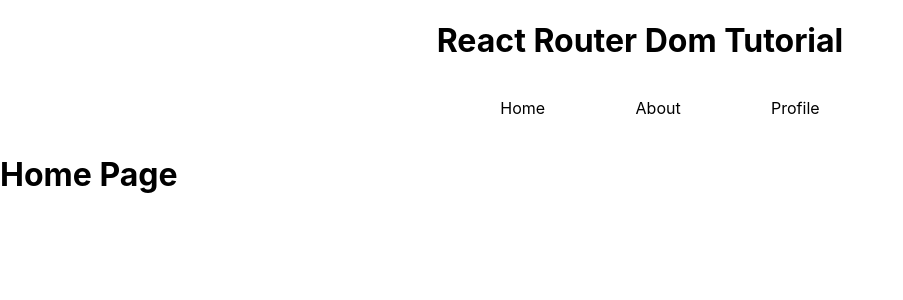
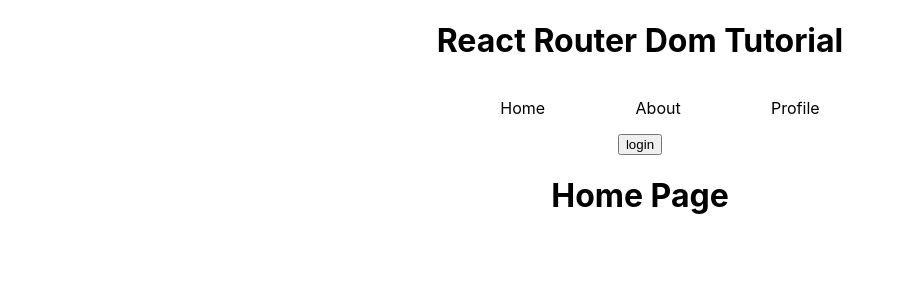
Before and after one commit to Streammer/react-router, a React (Create React App) app: page / in a window 1280 px wide. Shown: the top 300 px of the page, without its empty margins (0-903 px from the left). Built offline with nearby package versions, Linux system fonts and the light colour scheme.

Commit message:
redirecting in react router

```diff
--- a/src/App.js
+++ b/src/App.js
@@ -1,4 +1,4 @@
-import { BrowserRouter, Route, Switch } from 'react-router-dom';
+import { BrowserRouter, Route, Switch, Redirect } from 'react-router-dom';
 import './App.css';
 import Header from './components/Header';
 import Home from './Pages/Home'
@@ -6,8 +6,12 @@
 import Profile from './Pages/Profile'
 import NotFound from './Pages/NotFound';
 import Post from './Pages/Post';
+import { useState } from 'react';
 
 function App() {
+
+	const  [login, setLogin] = useState(false)
+
 	return (
 		<BrowserRouter
 		// forceRefresh
@@ -20,15 +24,21 @@
 		>
 			<div className="App">
 				<Header />
+
+				<button onClick={() => setLogin(!login)}>
+					{login ? 'Log out' : 'login'}
+				</button>
+
+				<Switch>
+					<Route path='/' component={Home} exact />
+					<Route path='/about' component={About} />
+					<Route path='/profile'>
+						{login ? <Profile /> : <Redirect to='/' />}
+					</Route>
+					<Route path='/post/:id' component={Post} />
+					<Route component={NotFound} />
+				</Switch>
 			</div>
-
-			<Switch>
-				<Route path='/' component={Home} exact />
-				<Route path='/about' component={About} />
-				<Route path='/profile' component={Profile} />
-				<Route path='/post/:id' component={Post} />
-				<Route component={NotFound}/>
-			</Switch>
 
 		</BrowserRouter>
 
```
